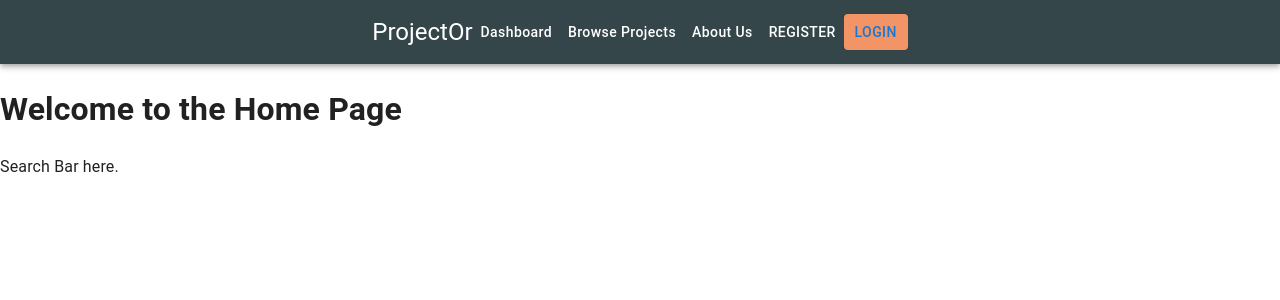
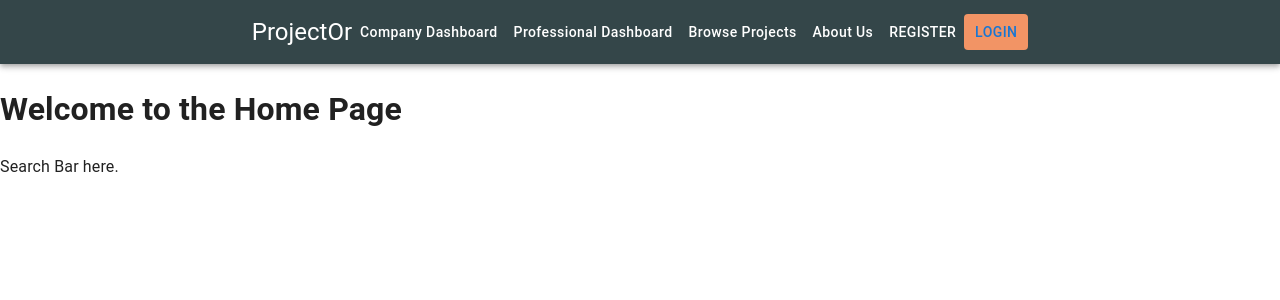
Before and after one commit to milliehigh/ProJector, a React (Vite) app in the folder frontend/: page / in a window 1280 px wide. Shown: the top 300 px of the page. Built offline with nearby package versions, Linux system fonts and the light colour scheme.

Commit message:
style changes

```diff
--- a/frontend/src/App.jsx
+++ b/frontend/src/App.jsx
@@ -39,7 +39,7 @@ function App() {
             <Route path="/logout" element={<Logout />} />
             <Route path="/register" element={<RegisterAndLogout />} />
             <Route path="/companydashboard" element={<CompanyDashboard />} />
-        <Route path="/userdashboard" element={<ProfessionalDashboard />} />
+            <Route path="/prodashbaord" element={<ProfessionalDashboard />} />
             <Route path="/allprojects" element={<AllProjects />} />
             <Route path="/aboutus" element={<AboutUs />} />
             <Route path="*" element={<NotFound />}></Route>
--- a/frontend/src/components/Header.jsx
+++ b/frontend/src/components/Header.jsx
@@ -20,7 +20,8 @@ function Header() {
             {/* { localStorage.getItem('token') ? ( */}
             <>
             <Box>
-            <Button name="dashbaord" color="inherit" onClick={() => { navigate('dashboard') }} sx={{ textTransform: 'none' }}>Dashboard</Button>
+            <Button name="companyDashboard" color="inherit" onClick={() => { navigate('companydashboard') }} sx={{ textTransform: 'none' }}>Company Dashboard</Button>
+                <Button name="proDashbaord" color="inherit" onClick={() => { navigate('prodashbaord') }} sx={{ textTransform: 'none' }}>Professional Dashboard</Button>
                 <Button name="allProjects" color="inherit" onClick={() => { navigate('allprojects') }} sx={{ textTransform: 'none' }}>Browse Projects</Button>
                 <Button name="aboutus" color="inherit" onClick={() => { navigate('aboutus') }} sx={{ textTransform: 'none' }}>About Us</Button>
 
```
Also changed, not shown: 1 other file (tests, documents, lock files or other folders). Lines whose indentation alone changed are shown as unchanged.
